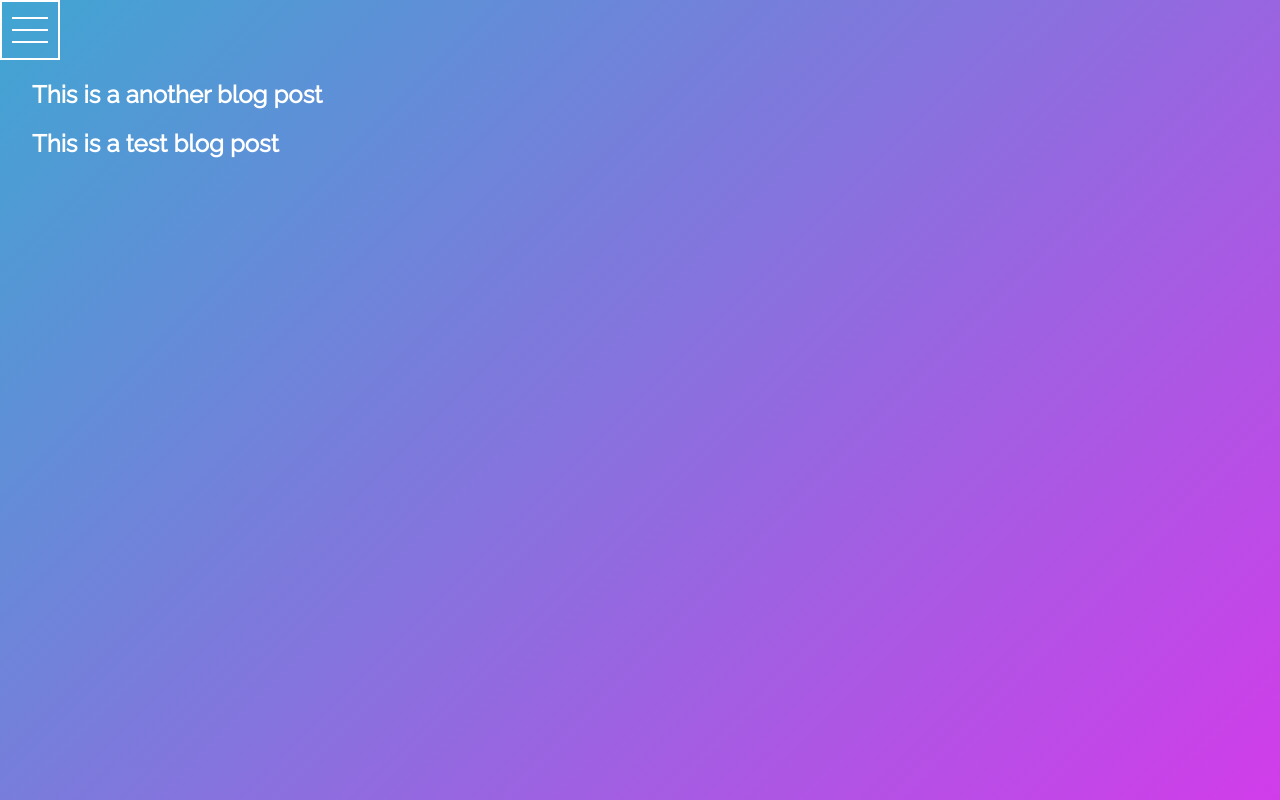
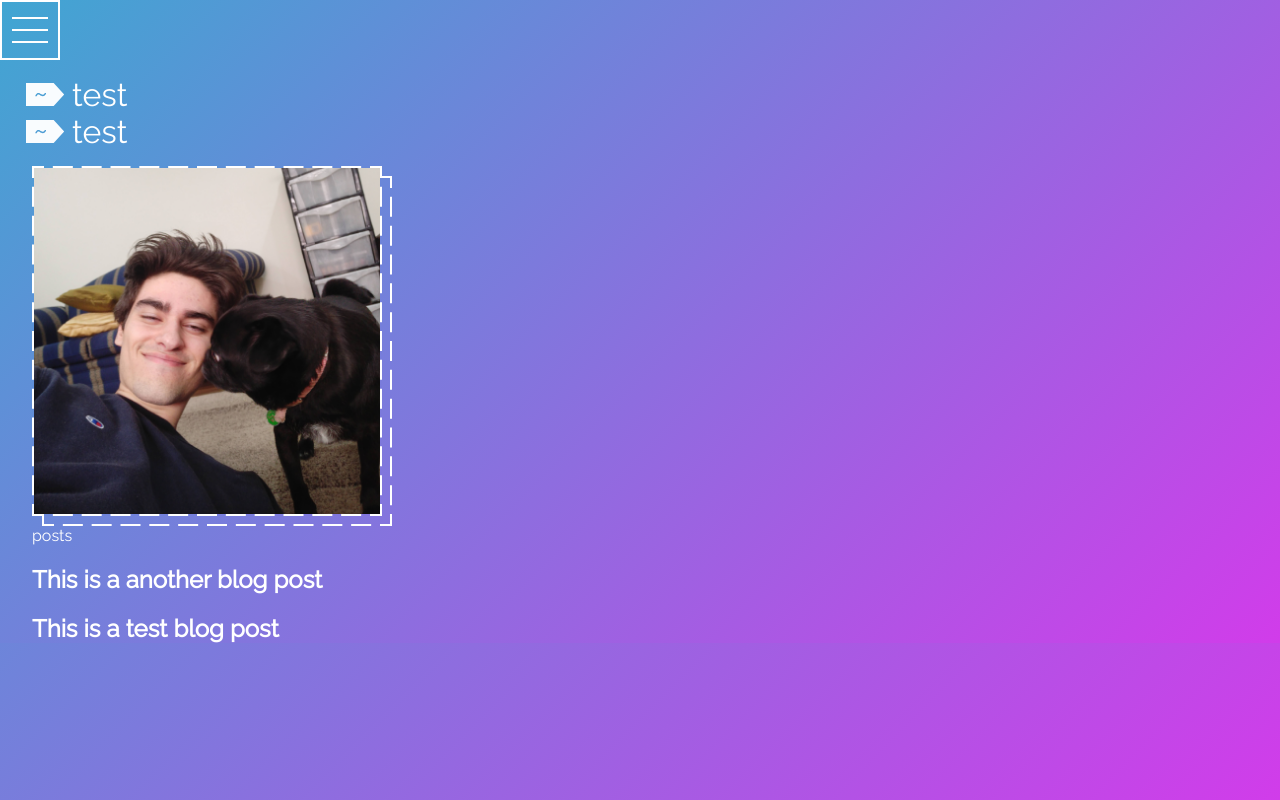
Before and after one commit to imNel/imnel.github.io, a Next.js app: page / in a window 1280 px wide. Built offline with nearby package versions, Linux system fonts and the light colour scheme.

Commit message:
Feature list and image styling

```diff
--- a/pages/index.tsx
+++ b/pages/index.tsx
@@ -1,5 +1,5 @@
 import type { NextPage } from "next";
-import styles from "../styles/Home.module.scss";
+import style from "../styles/Home.module.scss";
 import fs from "fs";
 import path from "path";
 import matter from "gray-matter";
@@ -7,13 +7,26 @@ import { sortByDate } from "../utils";
 
 const Home: NextPage = ({ posts }: any) => {
   return (
-    <>
-      <div className={styles.container}>
+    <div className={style.container}>
+      <ul className={style.feature_list}>
+        <li>test</li>
+        <li>test</li>
+      </ul>
+      <div className={style.feature_image}>
+        <div>
+          <img src="me.png" />
+        </div>
+        <div className={style.feature_image_bg}>
+          <div></div>
+        </div>
+      </div>
+      <div>
+        posts
         {posts.map((post: any, index: any) => (
           <h2 key={"post_" + index}>{post.frontmatter.title}</h2>
         ))}
       </div>
-    </>
+    </div>
   );
 };
 
--- a/styles/Home.module.scss
+++ b/styles/Home.module.scss
@@ -1,9 +1,58 @@
+@use "./variables.scss";
+
 .container {
+  margin: 0 auto;
+  max-width: variables.$max;
   padding: 0 2rem;
 }
 
+.feature {
+  &_list {
+    list-style-image: url("/powerline.svg");
+    li {
+      font-size: 2rem;
+    }
+  }
+
+  &_image {
+    $image-size: 350px;
+    $gap-size: 10px;
+    $border-size: 2px;
+    $overflow-size: $image-size + $gap-size * 2 - $border-size * 2;
+    $shadow-offset: 10px;
+
+    width: fit-content;
+
+    position: relative;
+    margin: 0 $shadow-offset $shadow-offset 0;
+
+    div {
+      display: flex;
+      align-items: center;
+      justify-content: center;
+      width: $image-size;
+      height: $image-size;
+      overflow: hidden;
+      img {
+        z-index: 10;
+      }
+      img,
+      div {
+        border: $gap-size dashed variables.$primary;
+        min-width: $overflow-size;
+        min-height: $overflow-size;
+      }
+    }
+
+    &_bg {
+      position: absolute;
+      top: $shadow-offset;
+      left: $shadow-offset;
+    }
+  }
+}
+
 .main {
-  min-height: 100vh;
   padding: 4rem 0;
   flex: 1;
   display: flex;
--- a/styles/global.scss
+++ b/styles/global.scss
@@ -13,7 +13,7 @@ body {
   padding: 0;
   margin: 0;
 
-  height: 100%;
+  min-height: 100%;
   color: #ffffff;
 }
 
```
Also changed, not shown: public/me.png (added), public/powerline.svg (added).
